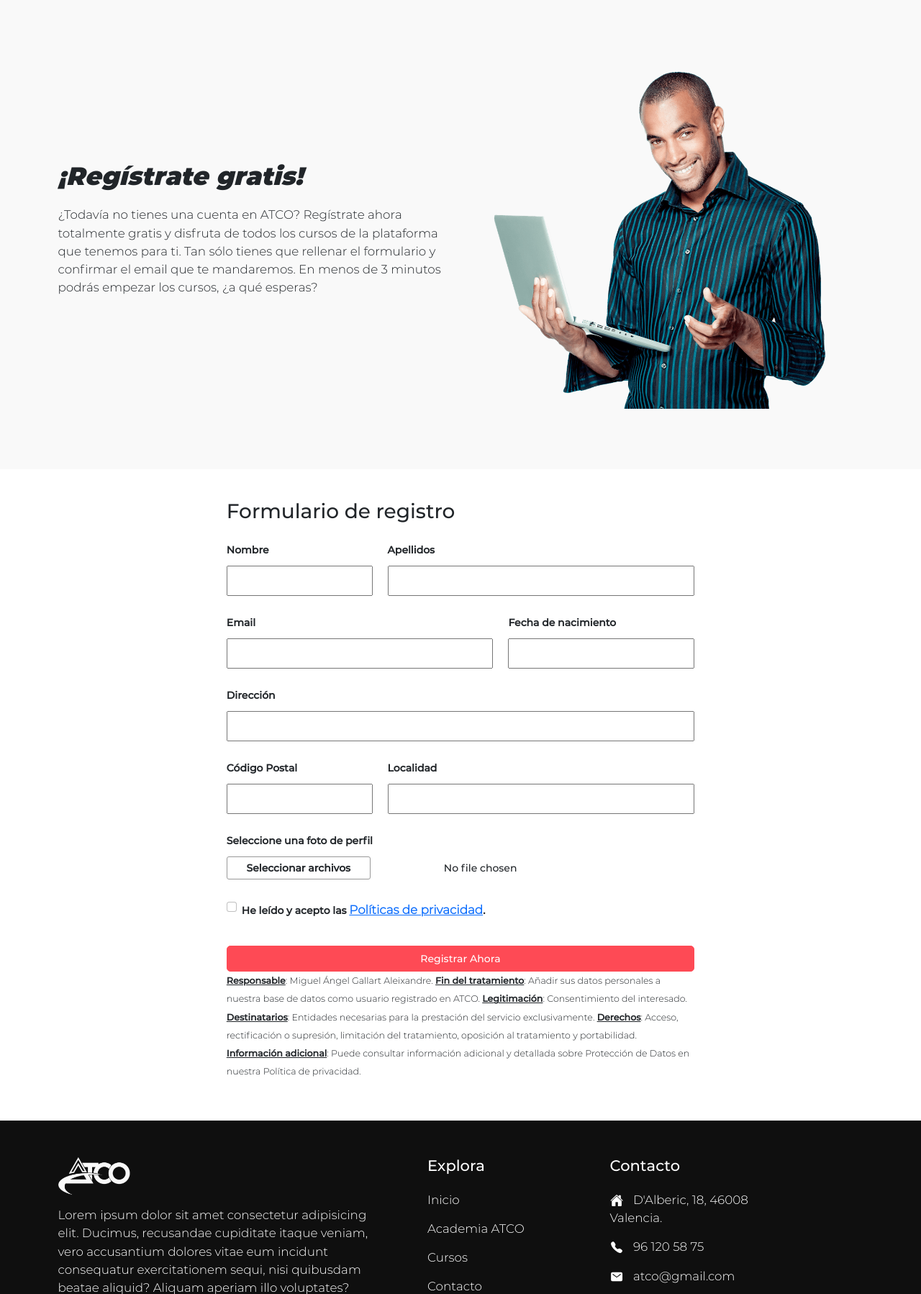
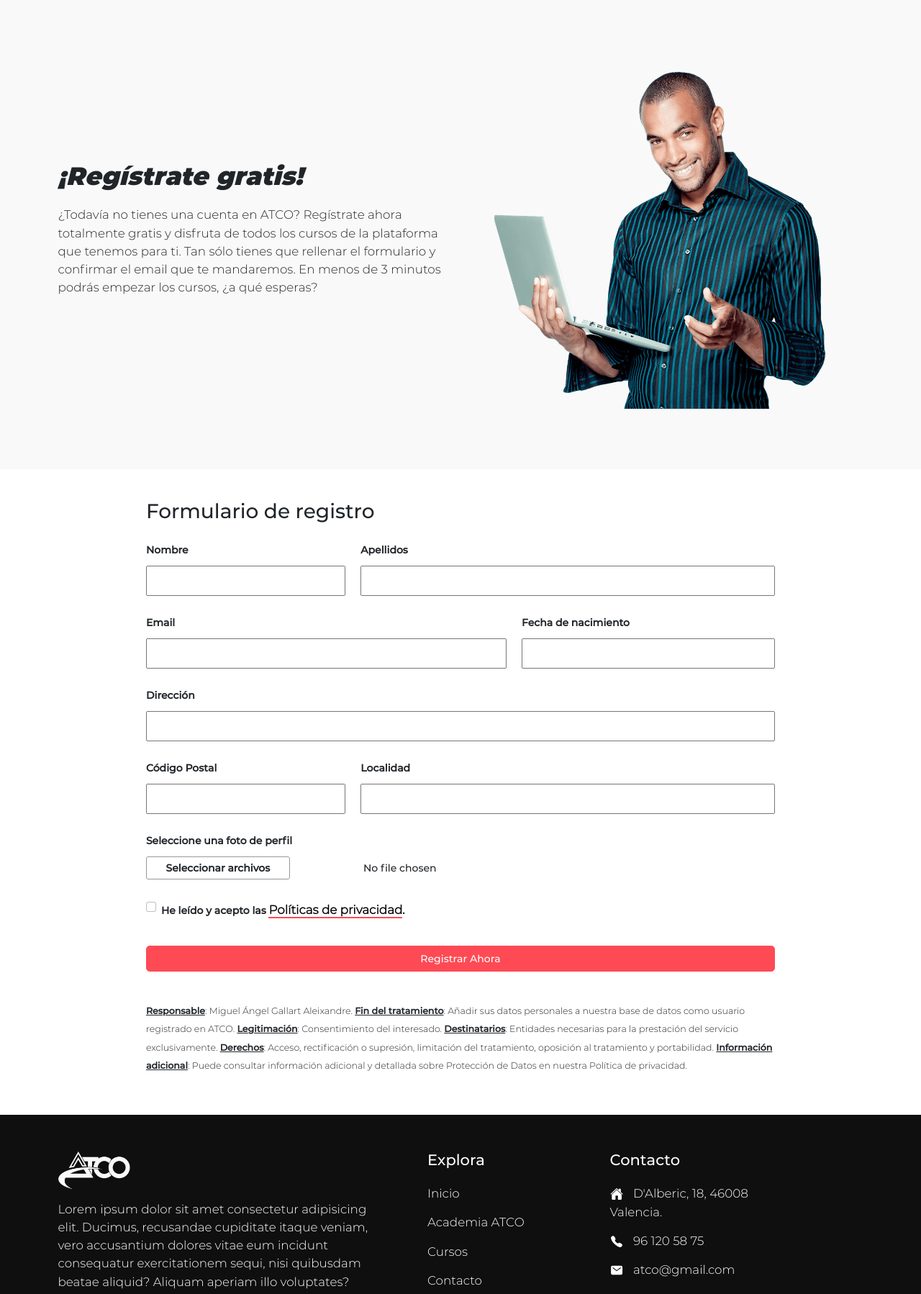
Before and after one commit to magallart/academia_tco, a PHP site: template app/templates/registro.php in a window 1280 px wide. Shown: the part 201-1999 px from the top of the page at 72% size. Run offline with PHP 8.4, Linux system fonts and the light colour scheme; the template is opened without the code that fills it, so the values that code supplies are empty.

Commit message:
Links y cambios en registro

```diff
--- a/app/templates/registro.php
+++ b/app/templates/registro.php
@@ -95,14 +95,14 @@
                     <div class="form-check">
                         <input class="form-check-input" type="checkbox" id="gridCheck">
                         <label class="form-check-label" for="gridCheck">
-                            He leído y acepto las <a href="index.php?ctl=politicaPrivacidad" alt="Enlace a página de Políticas de Privacidad">Políticas de privacidad</a>.
+                            He leído y acepto las <a href="index.php?ctl=politicaPrivacidad" alt="Enlace a página de Políticas de Privacidad" target="blank" class="link">Políticas de privacidad</a>.
                         </label>
                     </div>
                 </div>
 
                 <input type="submit" value="Registrar Ahora" name="registrarCuenta" class="boton" /> <!-- TODO realizar funcionalidad de registrar cuenta  -->
             </form>
-            <p class="formulario-rgpd">
+            <p class="formulario-rgpd mt-5">
                 <span class="negrita">Responsable</span>: Miguel Ángel Gallart Aleixandre. <span class="negrita">Fin del tratamiento</span>: Añadir sus datos personales a nuestra base de datos como usuario registrado en ATCO. <span class="negrita">Legitimación</span>: Consentimiento del interesado. <span class="negrita">Destinatarios</span>: Entidades necesarias para la prestación del servicio exclusivamente. <span class="negrita">Derechos</span>: Acceso, rectificación o supresión, limitación del tratamiento, oposición al tratamiento y portabilidad. <span class="negrita">Información adicional</span>: Puede consultar información adicional y detallada sobre Protección de Datos en nuestra Política de privacidad.
             </p>
         </div>
--- a/web/css/fonts.css
+++ b/web/css/fonts.css
@@ -28,8 +28,23 @@
   margin-bottom: 0;
 }
 
-  p, li, a {
+p,
+li,
+a {
   font-size: 1.2rem;
   line-height: 1.8rem;
   font-family: var(--font-3);
 }
+
+a.link {
+  font-size: 1.2rem;
+  line-height: 1.8rem;
+  font-family: var(--font-3);
+  color: #000;
+  text-decoration: none;
+  border-bottom: 2px solid var(--color1);
+}
+
+a.link:hover {
+  color: var(--color1);
+}
--- a/web/css/legales.css
+++ b/web/css/legales.css
@@ -26,13 +26,3 @@
     font-size: 1.2rem;
     font-family: var(--font-1);
 }
-
-.legales a {
-    color: #000;
-    text-decoration: none;
-    border-bottom: 2px solid var(--color1);
-}
-
-.legales a:hover {
-    color: var(--color1);
-}
--- a/web/css/registro.css
+++ b/web/css/registro.css
@@ -6,7 +6,7 @@ header img.fotoPerfilUsuario {
 }
 
 .registro {
-  width: 60%;
+  width: 80%;
   margin: 0 auto;
 }
 
```
Also changed, not shown: app/templates/politicaCookies.php (+5 -5 lines). Lines whose indentation alone changed are shown as unchanged.
